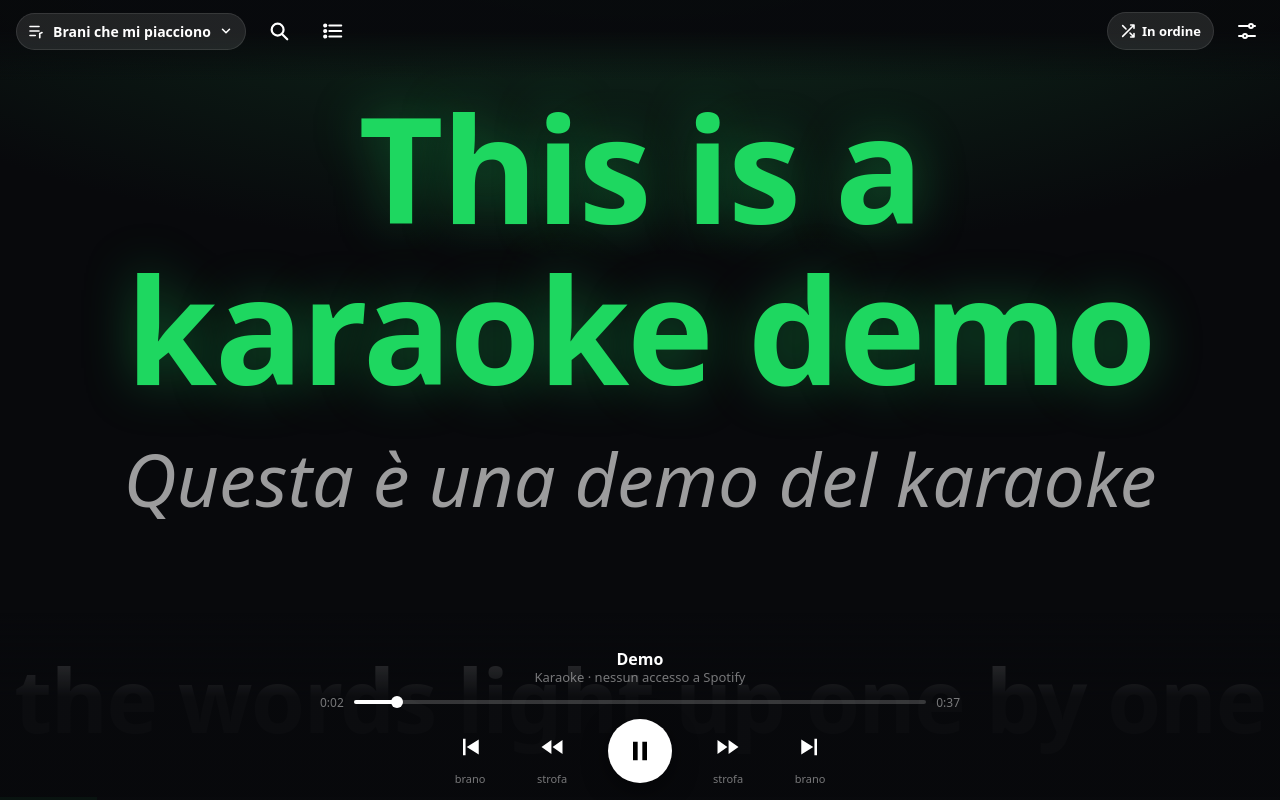
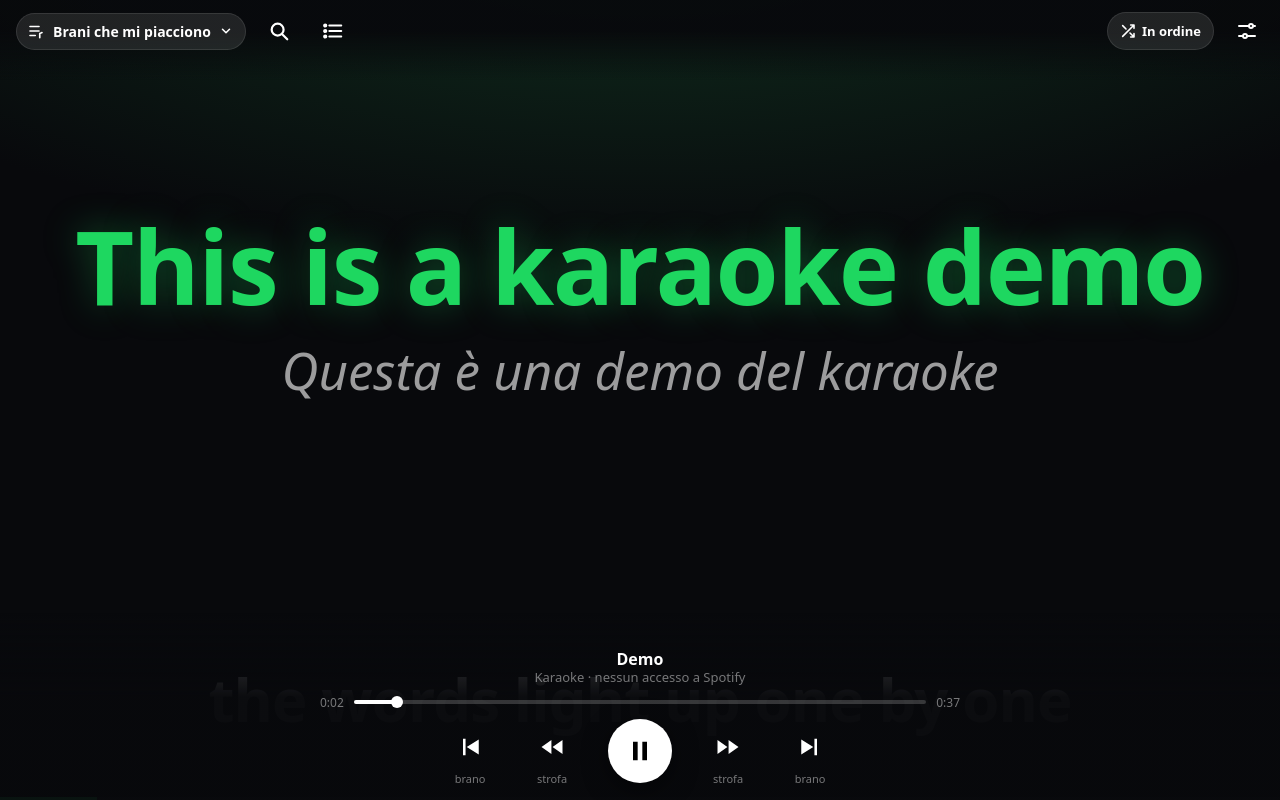
Before and after one commit to strovatogit/karaokespotify, a plain HTML site: page index.html in a window 1280 px wide. Both pictures are taken after a click on the button "Prova la demo". Drawn offline with Linux system fonts and the light colour scheme.

Commit message:
Nuova scala delle grandezze: righe uniformi basate sulla misura del brano, passi visibili dell'11% per livello
Co-Authored-By: Claude Opus 5.5 <noreply@anthropic.com>
Claude-Session: https://claude.ai/code/session_0146bzom13vkGEAAJR81tkLz

```diff
--- a/index.html
+++ b/index.html
@@ -1285,7 +1285,7 @@ async function ensureTranslation() {
   }
   if (!S.track || S.track.id !== id) return;
   if (key !== id + "|" + trLang()) return; // lingua cambiata nel frattempo
-  S.trans = res === "same" ? null : res;
+  S.trans = res === "same" ? null : res; S.songFit = null; songFitKey = "";
   $("#src").textContent = srcBase + (res === "same" ? " · brano già in " + langName(trLang()).toLowerCase() : " · Traduzione: Google (" + langName(trLang()).toLowerCase() + ")");
   if (S.lines) S.idx = -2; else if (S.plain) renderPlain();
 }
@@ -1365,7 +1365,7 @@ function renderPlain() {
     return '<div class="pl">' + (esc(l) || "&nbsp;") + (tr ? '<span class="tr">' + esc(tr) + "</span>" : "") + "</div>";
   }).join("");
 }
-function showLines(L) { S.lines = L; S.plain = null; S.idx = -2; S.stanzas = buildStanzas(L); setMode("lines"); }
+function showLines(L) { S.lines = L; S.plain = null; S.idx = -2; S.songFit = null; songFitKey = ""; S.stanzas = buildStanzas(L); setMode("lines"); }
 
 function lineText(i) { return (!S.lines || i < 0 || i >= S.lines.length) ? "" : (S.lines[i].text || "♪"); }
 function setLine(sel, t) { $(sel).firstElementChild.textContent = t; }
@@ -1415,26 +1415,63 @@ function frame() {
 }
 
 /* Testo il più grande possibile: ricerca binaria della dimensione che riempie il riquadro */
-function fitBox(box) {
-  const inner = box.firstElementChild, W = box.clientWidth, H = box.clientHeight;
-  if (!inner || !W || !H || !inner.textContent.trim()) return;
-  // le righe precedente/successiva restano più piccole della riga corrente
-  let lo = 8, hi = Math.max(9, Math.floor(Math.min(H, sizeCap() * (box.id === "cur" ? 1 : 0.6))));
+/* ===== Scala delle grandezze =====
+   Max (10): ogni riga riempie il suo spazio.
+   1–9: le righe del brano hanno tutte la stessa grandezza, calcolata in modo che ci stia il 90% delle righe
+   ("misura del brano"; le poche righe più lunghe si rimpiccioliscono quanto serve) e moltiplicata per un fattore: 5 = misura del brano, ogni livello ±11%.
+   Sopra il 5 le righe troppo lunghe si fermano alla grandezza massima che entra nello schermo. */
+const levelFactor = L => 0.55 + 0.1125 * (Math.min(Math.max(L, 1), 13) - 1); // 1 → 0,55 · 5 → 1 · 9 → 1,45
+function maxFit(inner, W, H, cap) {
+  let lo = 8, hi = Math.max(9, Math.floor(Math.min(H, cap)));
   while (hi - lo > 1) {
     const m = (lo + hi) >> 1; inner.style.fontSize = m + "px";
     if (inner.scrollWidth <= W + 0.5 && inner.offsetHeight <= H) lo = m; else hi = m;
   }
-  inner.style.fontSize = lo + "px";
-}
-function fitAll() { ["#prev", "#cur", "#next"].forEach(s => fitBox($(s))); }
-// testo non sincronizzato: stessa scala della riga di karaoke, ma 3 livelli più grande di quello impostato
+  return lo;
+}
+// misura del brano: grandezza con cui il 90% delle righe (con la traduzione) entra nel riquadro centrale
+let songFitKey = "";
+function computeSongFit() {
+  const box = $("#cur"), W = box.clientWidth, H = box.clientHeight;
+  if (!S.lines || !W || !H) return;
+  const showTr = !document.body.classList.contains("notr") && S.trans;
+  const key = W + "x" + H + "|" + S.lines.length + "|" + (S.lines[0] && S.lines[0].t) + "|" + (showTr ? S.trans.size : 0);
+  if (key === songFitKey && S.songFit) return;
+  songFitKey = key;
+  let m = $("#measure");
+  if (!m) { m = document.createElement("span"); m.id = "measure"; m.className = "txt"; m.setAttribute("aria-hidden", "true");
+    m.style.cssText = "position:absolute;left:0;top:0;visibility:hidden;pointer-events:none"; box.appendChild(m); }
+  m.style.width = W + "px";
+  const fits = [], seen = new Set();
+  for (const l of S.lines) {
+    if (!l.text || seen.has(l.text)) continue; seen.add(l.text);
+    const tr = showTr ? trOf(l.text) : "";
+    m.innerHTML = esc(l.text) + (tr ? '<span class="tr">' + esc(tr) + "</span>" : "");
+    fits.push(maxFit(m, W, H, H));
+  }
+  m.innerHTML = "";
+  // si usa la grandezza con cui entra il 90% delle righe: poche righe lunghissime non rimpiccioliscono tutto il brano
+  fits.sort((x, y) => x - y);
+  S.songFit = fits.length ? fits[Math.floor(fits.length * 0.1)] : null;
+}
+function fitBox(box) {
+  const inner = box.firstElementChild, W = box.clientWidth, H = box.clientHeight;
+  if (!inner || !W || !H || !inner.textContent.trim()) return 0;
+  let cap = Infinity;
+  if (box.id === "cur") { if (S.size < 10 && S.songFit) cap = S.songFit * levelFactor(S.size); }
+  else { const c = parseFloat($("#cur .txt").style.fontSize) || 0; if (c) cap = c * 0.6; } // righe vicine: 60% della riga corrente
+  const px = maxFit(inner, W, H, cap);
+  inner.style.fontSize = px + "px";
+  return px;
+}
+function fitAll() { computeSongFit(); ["#cur", "#prev", "#next"].forEach(s => fitBox($(s))); }
+// testo non sincronizzato: 3 livelli più grande di quello impostato (con 5 → come 8)
 function updatePlainSize() {
   const md = Math.min(innerWidth, innerHeight), L = Math.min(10, S.size) + 3;
-  const px = md * (0.035 + 0.03 * L) * 0.6;
+  const px = md * 0.164 * levelFactor(L) / levelFactor(8); // a 8 circa 64 px su un telefono
   document.documentElement.style.setProperty("--plainpx", Math.max(14, Math.round(px)) + "px");
 }
 addEventListener("resize", () => updatePlainSize());
-function sizeCap() { return S.size >= 10 ? Infinity : Math.min(innerWidth, innerHeight) * (0.035 + 0.03 * S.size); }
 function sizeLabel() { return S.size >= 10 ? "Max" : Math.round(S.size) + "/10"; }
 function setSize(n) {
   S.size = Math.max(1, Math.min(10, n)); store.set("size", S.size);
@@ -1604,8 +1641,8 @@ function effectiveLevel() {
   if (S.size < 10) return S.size;
   // da "Max" si parte dalla grandezza che il testo ha davvero adesso, così il pizzico risponde subito
   const box = S.lines ? $("#cur .txt") : null, px = box ? parseFloat(box.style.fontSize) : 0;
-  if (!px) return 10;
-  return Math.max(1, Math.min(10, (px / Math.min(innerWidth, innerHeight) - 0.035) / 0.03));
+  if (!px || !S.songFit) return 10;
+  return Math.max(1, Math.min(10, 1 + (px / S.songFit - 0.55) / 0.1125));
 }
 function showZoomTip() { const t = $("#zoomTip"); t.textContent = "Testo " + sizeLabel(); t.classList.add("show"); clearTimeout(tipTimer); tipTimer = setTimeout(() => t.classList.remove("show"), 700); }
 ["#stage", "#plain", "#msg"].forEach(sel => {
@@ -1710,7 +1747,7 @@ document.querySelectorAll(".install").forEach(b => b.onclick = async () => {
   installEvt.prompt(); try { await installEvt.userChoice; } catch (e) {}
   installEvt = null; document.querySelectorAll(".install").forEach(x => x.classList.add("hidden"));
 });
-const APP_VERSION = "27/11/2026 23:25";
+const APP_VERSION = "27/11/2026 23:40";
 if ("serviceWorker" in navigator && window.isSecureContext) {
   const hadSW = !!navigator.serviceWorker.controller;
   navigator.serviceWorker.register("sw.js", { updateViaCache: "none" }).then(reg => {
--- a/sw.js
+++ b/sw.js
@@ -1,6 +1,6 @@
 // Service worker: rende l'app installabile e la apre anche con rete lenta.
 // Solo i file dell'app vengono messi in cache; Spotify, LRCLIB e Google passano sempre dalla rete.
-const CACHE = "karaoke-v27";
+const CACHE = "karaoke-v28";
 const FILES = ["./", "./index.html", "./manifest.webmanifest", "./icon-192.png", "./icon-512.png", "./icon-maskable-512.png"];
 
 self.addEventListener("install", e => {
```
Also changed, not shown: 1 other file.
